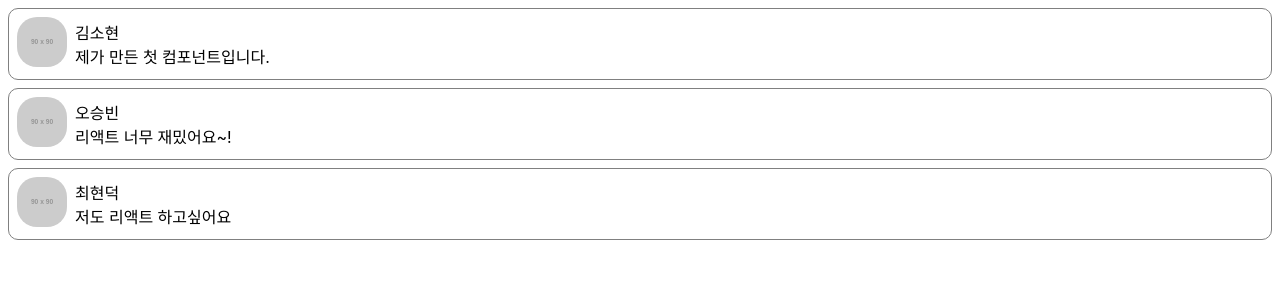
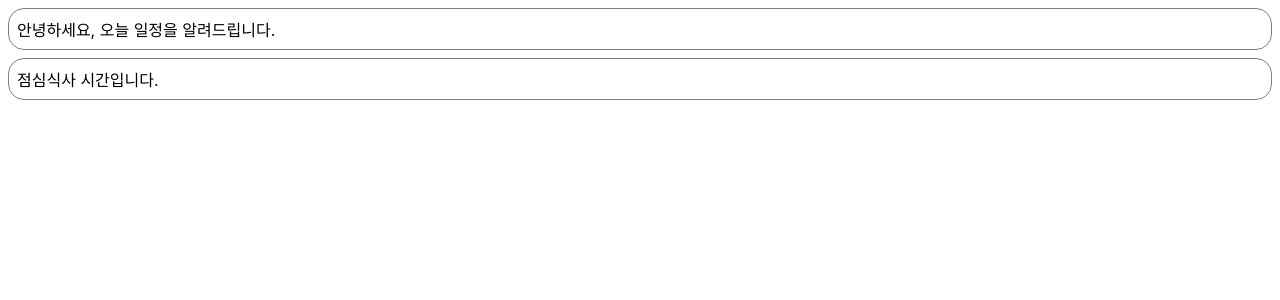
Before and after one commit to 5o-hyun/react-firstmet, a React (Create React App) app in the folder myapp/: page / in a window 1280 px wide. Shown: the top 300 px of the page. Built offline with nearby package versions, Linux system fonts and the light colour scheme.

Commit message:
Feat: state 사용하기

```diff
--- /dev/null
+++ b/myapp/src/chapter06/Notification.jsx
@@ -0,0 +1,46 @@
+import React from "react";
+
+const styles = {
+  wrapper: {
+    margin: 8,
+    padding: 8,
+    display: "flex",
+    flexDirection: "row",
+    border: "1px solid grey",
+    borderRadius: 16,
+  },
+  messageText: {
+    color: "black",
+    fontSize: 16,
+  },
+};
+
+class Notification extends React.Component {
+  constructor(props) {
+    super(props);
+
+    this.state = {};
+  }
+
+  componentDidMount() {
+    console.log(`${this.props.id} mount called.`);
+  }
+
+  componentDidUpdate() {
+    console.log(`${this.props.id} update called.`);
+  }
+
+  componentWillUnmount() {
+    console.log(`${this.props.id} unmount called.`);
+  }
+
+  render() {
+    return (
+      <div style={styles.wrapper}>
+        <span style={styles.messageText}>{this.props.message}</span>
+      </div>
+    );
+  }
+}
+
+export default Notification;
--- /dev/null
+++ b/myapp/src/chapter06/NotificationList.jsx
@@ -0,0 +1,71 @@
+import React from "react";
+import Notification from "./Notification";
+
+const reservedNotifications = [
+  {
+    id: 1,
+    message: "안녕하세요, 오늘 일정을 알려드립니다.",
+  },
+  {
+    id: 2,
+    message: "점심식사 시간입니다.",
+  },
+  {
+    id: 3,
+    message: "이제 곧 미팅이 시작됩니다.",
+  },
+];
+
+var timer;
+
+class NotificationList extends React.Component {
+  constructor(props) {
+    super(props);
+
+    this.state = {
+      notifications: [],
+    };
+  }
+
+  componentDidMount() {
+    const { notifications } = this.state;
+    timer = setInterval(() => {
+      if (notifications.length < reservedNotifications.length) {
+        const index = notifications.length;
+        notifications.push(reservedNotifications[index]);
+        this.setState({
+          notifications: notifications,
+        });
+      } else {
+        this.setState({
+          notifications: [],
+        });
+        clearInterval(timer);
+      }
+    }, 2000);
+  }
+
+  componentWillUnmount() {
+    if (timer) {
+      clearInterval(timer);
+    }
+  }
+
+  render() {
+    return (
+      <div>
+        {this.state.notifications.map((notification) => {
+          return (
+            <Notification
+              key={notification.id}
+              id={notification.id}
+              message={notification.message}
+            />
+          );
+        })}
+      </div>
+    );
+  }
+}
+
+export default NotificationList;
--- a/myapp/src/index.js
+++ b/myapp/src/index.js
@@ -6,15 +6,14 @@
 import Library from "./chapter03/Library";
 import Clock from "./chapter04/Clock";
 import CommentList from "./chapter05/CommentList";
+import NotificationList from "./chapter06/NotificationList";
 
 const root = ReactDOM.createRoot(document.getElementById("root"));
-setInterval(() => {
-  root.render(
-    <React.StrictMode>
-      <CommentList />
-    </React.StrictMode>
-  );
-}, 1000);
+root.render(
+  <React.StrictMode>
+    <NotificationList />
+  </React.StrictMode>
+);
 
 // If you want to start measuring performance in your app, pass a function
 // to log results (for example: reportWebVitals(console.log))
```
